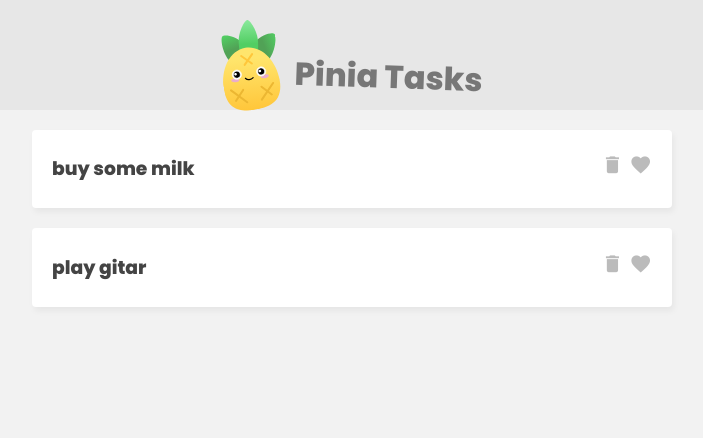
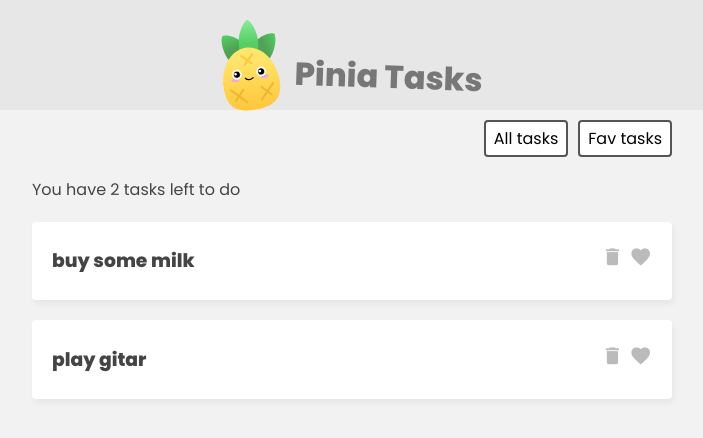
Before and after one commit to MrtnBck/pinia-tasks, a Vue app: page / in a window 1280 px wide. Shown: the top 438 px of the page, without its empty margins (288-991 px from the left). Built offline with nearby package versions, Linux system fonts and the light colour scheme.

Commit message:
feat: getters

```diff
--- a/src/App.vue
+++ b/src/App.vue
@@ -5,10 +5,27 @@
       <img src="./assets/pinia-logo.svg" alt="pinia logo" />
       <h1>Pinia Tasks</h1>
     </header>
+    <!-- filter -->
+    <nav class='filter'>
+        <button @click="filter = 'all'">All tasks</button>
+        <button @click="filter = 'favs'">Fav tasks</button>
+
+    </nav>
+
     <!--  task list -->
+    <div class="task-list" v-if="filter === 'all'">
+        <p>You have {{taskStore.totalCount }} tasks left to do</p>
+        <div v-for='task in taskStore.tasks' :key='task.id'>
+            <task-details :task='task'></task-details>
+        </div>
+    </div>
 
-    <div class="task-list">
-        <div v-for='task in taskStore.tasks' :key='task.id'>
+
+    <!-- fav list -->
+     <div class="task-list" v-if="filter === 'favs'">
+        <p>You have {{taskStore.favCount }} favs left to do</p>
+
+        <div v-for='task in taskStore.favs' :key='task.id'>
             <task-details :task='task'></task-details>
         </div>
     </div>
@@ -16,6 +33,7 @@
 </template>
 
 <script>
+import {ref} from 'vue'
 import {useTaskStore} from './stores/TaskStore'
 import TaskDetails from './components/TaskDetails.vue'
 
@@ -24,8 +42,10 @@
     setup(){
         const taskStore = useTaskStore()
 
-        return {taskStore}
+        const filter = ref('all')
 
-    }
+        return {taskStore, filter}
+    },
+
 }
 </script>
--- a/src/assets/main.css
+++ b/src/assets/main.css
@@ -1,3 +1,4 @@
+
 @import url('https://fonts.googleapis.com/css2?family=Poppins:wght@300;400;500;600;800&family=VT323&display=swap');
 
 body {
@@ -58,3 +59,21 @@
   cursor: pointer;
   color: #bbb;
 }
+
+/* filter nav */
+.filter {
+  width: 640px;
+  margin: 10px auto;
+  text-align: right;
+}
+.filter button {
+  display: inline-block;
+  margin-left: 10px;
+  background: #fff;
+  border: 2px solid #555;
+  border-radius: 4px;
+  padding: 4px 8px;
+  cursor: pointer;
+  font-size: 0.8em;
+  font-size: 1em;
+}
--- a/src/stores/TaskStore.js
+++ b/src/stores/TaskStore.js
@@ -7,4 +7,18 @@
       { id: 2, title: "play gitar", isFav: true },
     ],
   }),
+  getters: {
+    favs() {
+      return this.tasks.filter((task) => task.isFav);
+    },
+    favCount() {
+      return this.tasks.reduce((prev, curr) => {
+        return curr.isFav ? prev + 1 : prev;
+      }, 0);
+    },
+    totalCount: (state) => {
+      //refer to state arg (arrow function)
+      return state.tasks.length;
+    },
+  },
 });
```
